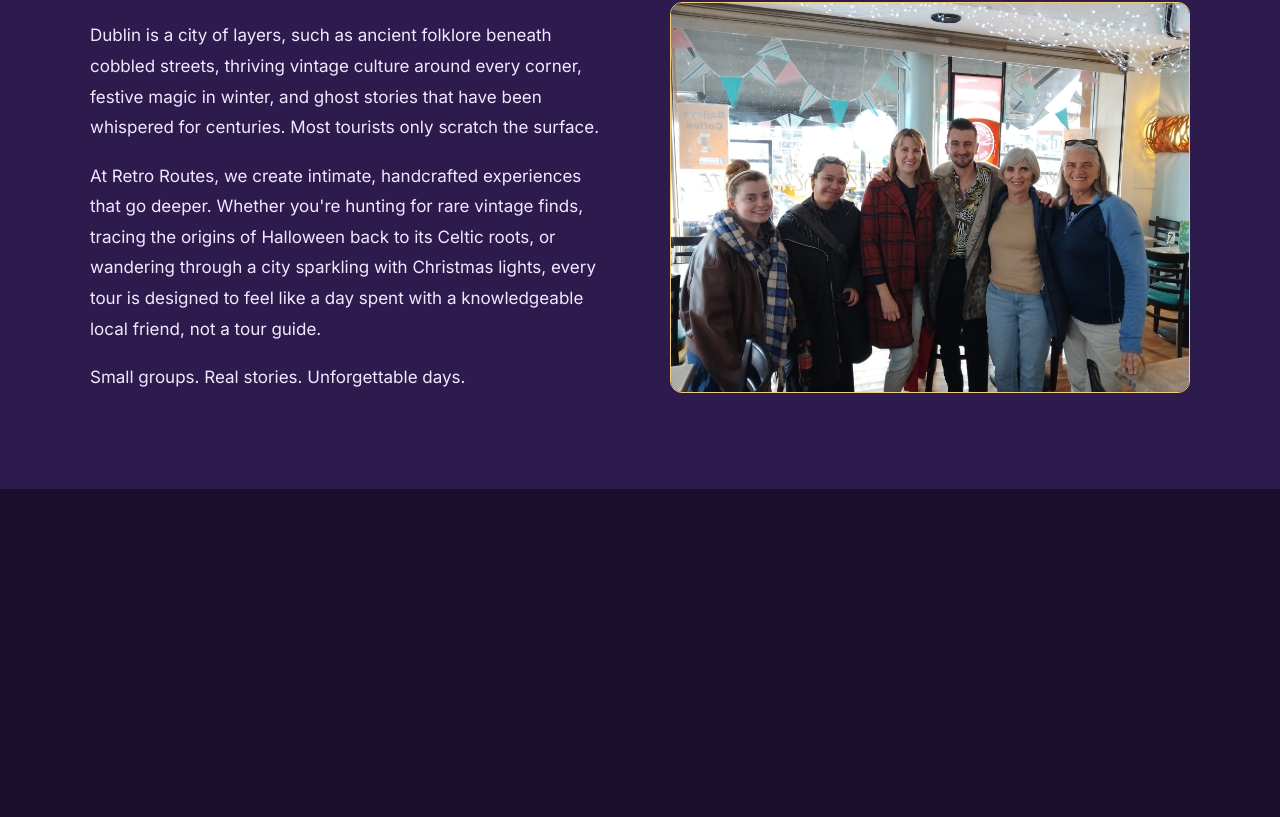
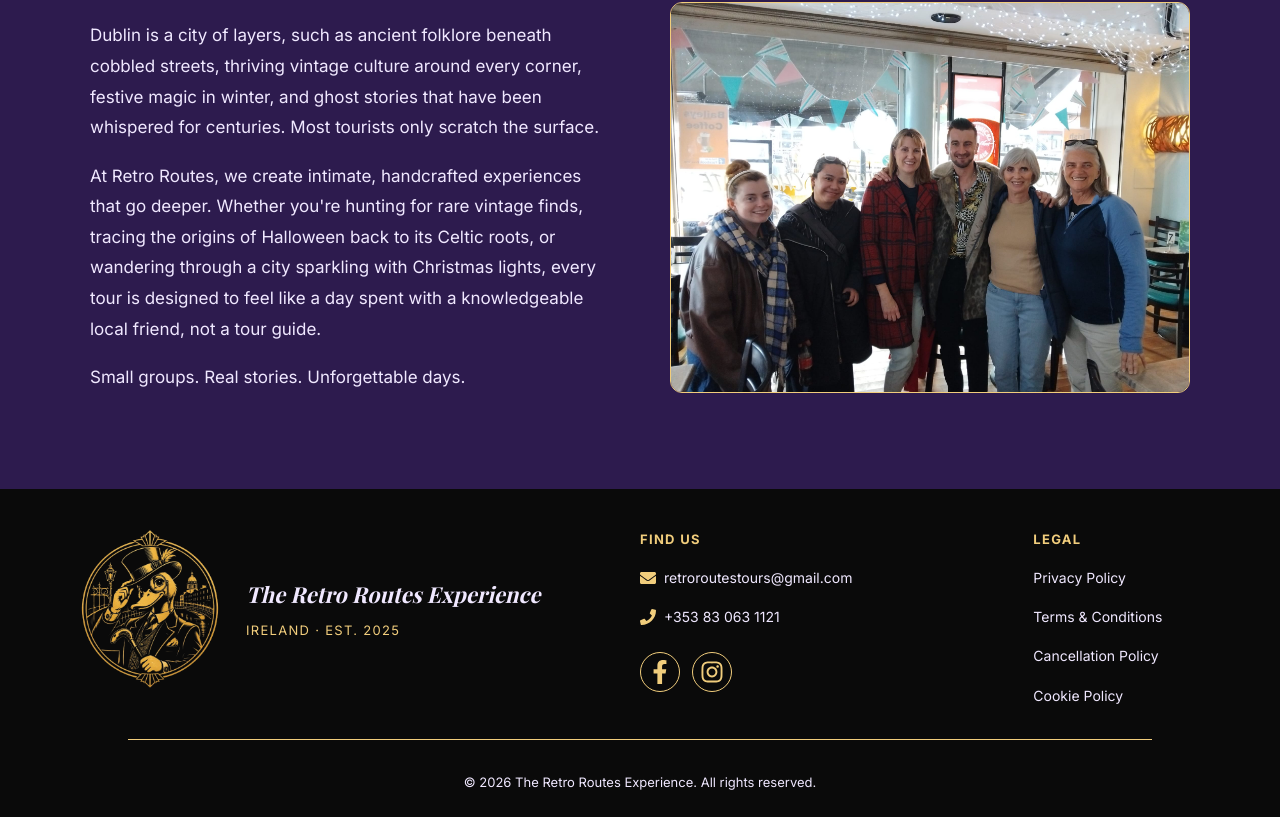
Before and after one commit to pgiouvanas-ai/retro-routes-ai, a Next.js app: page / in a window 1280 px wide. Shown: the part 1259-2076 px from the top of the page. Before the commit the page ends 1748 px from the top, so only its background shows below. Built offline with nearby package versions, Linux system fonts and the light colour scheme.

Commit message:
feat: created footer and connected it to the page

```diff
--- a/app/page.tsx
+++ b/app/page.tsx
@@ -1,6 +1,7 @@
 import Hero from "@/components/Hero";
 import Header from "@/components/Header";
 import About from "@/components/About";
+import Footer from "@/components/Footer";
 
 export default function Home() {
   return (
@@ -10,6 +11,7 @@ export default function Home() {
       <Hero />
       <About />
     </main>
+    <Footer />
     </>
   );
 }
--- /dev/null
+++ b/components/Footer.tsx
@@ -0,0 +1,61 @@
+import Image from "next/image";
+import { FaFacebookF, FaInstagram, FaEnvelope, FaPhone } from "react-icons/fa";
+
+// Footer
+export default function Footer() {
+  return (
+    <footer className="bg-black pt-10 pb-6">
+      <div className="w-[92%] max-w-285 mx-auto grid grid-cols-1 md:grid-cols-[3fr_2fr_1fr] gap-10 items-start">
+
+        {/* Logo + title */}
+        <div className="flex flex-row items-center gap-4">
+          <Image
+            src="/images/retro-logo2.png"
+            alt="Retro Routes Footer Logo"
+            width={160}
+            height={160}
+            className="object-contain"
+          />
+          <div>
+            <h3 className="font-display italic text-[22px] text-cream mb-2">The Retro Routes Experience</h3>
+            <p className="text-[13px] text-gold tracking-widest uppercase">Ireland · Est. 2025</p>
+          </div>
+        </div>
+
+        {/* Find us */}
+        <div className="flex flex-col gap-4">
+          <h4 id="find-us" className="text-[13px] font-bold text-gold tracking-widest uppercase">Find Us</h4>
+          <a href="mailto:retroroutestours@gmail.com" target="_blank" rel="noopener noreferrer" className="text-[14px] text-cream flex items-center gap-2">
+            <FaEnvelope className="text-gold text-[16px]" /> retroroutestours@gmail.com
+          </a>
+          <a href="tel:+353830631121" className="text-[14px] text-cream flex items-center gap-2">
+            <FaPhone className="text-gold text-[16px]" /> +353 83 063 1121
+          </a>
+          <div className="flex gap-3 mt-2">
+            <a href="https://www.facebook.com/share/1cctxiQ7rb/" target="_blank" rel="noopener noreferrer"
+              className="text-[24px] text-gold w-10 h-10 border border-gold rounded-full flex items-center justify-center hover:bg-gold transition-all duration-200 group">
+              <FaFacebookF className="group-hover:text-black" />
+            </a>
+            <a href="https://www.instagram.com/retro_routes_tours?igsh=MWZ4Y2M2a3BmbDBxeg==" target="_blank" rel="noopener noreferrer"
+              className="text-[24px] text-gold w-10 h-10 border border-gold rounded-full flex items-center justify-center hover:bg-gold transition-all duration-200 group">
+              <FaInstagram className="group-hover:text-black" />
+            </a>
+          </div>
+        </div>
+
+        {/* Legal */}
+        <div className="flex flex-col gap-4">
+          <h4 className="text-[13px] font-bold text-gold tracking-widest uppercase">Legal</h4>
+          <a href="/privacy" className="text-[14px] text-cream hover:text-gold transition-colors duration-200">Privacy Policy</a>
+          <a href="/terms" className="text-[14px] text-cream hover:text-gold transition-colors duration-200">Terms &amp; Conditions</a>
+          <a href="/cancellation" className="text-[14px] text-cream hover:text-gold transition-colors duration-200">Cancellation Policy</a>
+          <a href="/cookies" className="text-[14px] text-cream hover:text-gold transition-colors duration-200">Cookie Policy</a>
+        </div>
+
+      </div>
+
+      <hr className="border-t border-gold w-4/5 mx-auto my-8" />
+      <p className="text-[13px] text-cream text-center">© 2026 The Retro Routes Experience. All rights reserved.</p>
+    </footer>
+  );
+}
--- a/package.json
+++ b/package.json
@@ -11,7 +11,8 @@
   "dependencies": {
     "next": "16.3.6",
     "react": "19.2.8",
-    "react-dom": "19.2.8"
+    "react-dom": "19.2.8",
+    "react-icons": "^5.7.0"
   },
   "devDependencies": {
     "@tailwindcss/postcss": "^4",
```
Also changed, not shown: public/images/retro-logo2.png (added), 1 other file (tests, documents, lock files or other folders).
